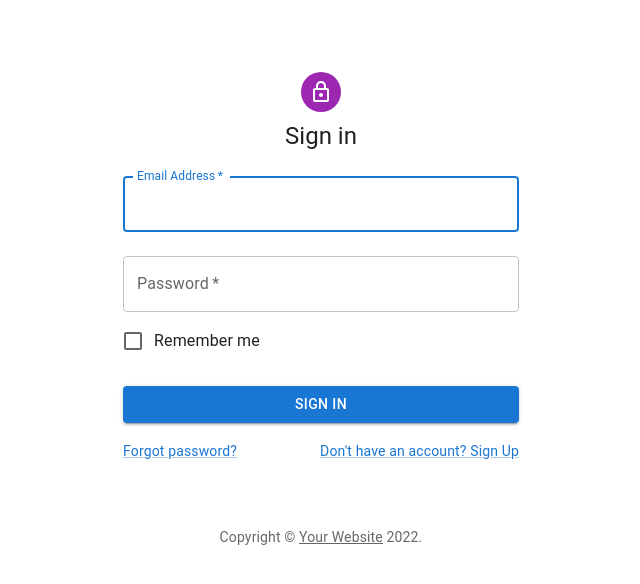
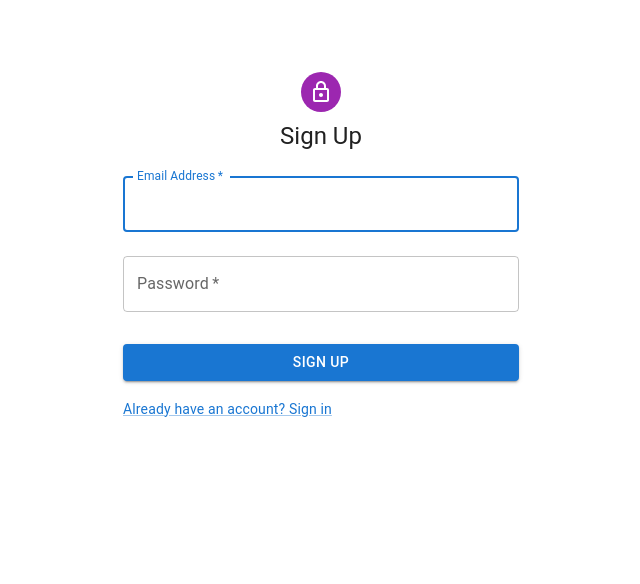
Before and after one commit to vajos/habit_track, a React (Create React App) app: page /SignUp in a window 1280 px wide. Shown: the top 584 px of the page, without its empty margins (319-959 px from the left). Built offline with nearby package versions, Linux system fonts and the light colour scheme.

Commit message:
added Routing,SignUp page

```diff
--- a/package.json
+++ b/package.json
@@ -4,16 +4,20 @@
   "version": "0.1.0",
   "private": true,
   "dependencies": {
+    "@date-io/date-fns": "^2.13.1",
     "@emotion/react": "^11.8.2",
     "@emotion/styled": "^11.8.1",
     "@mui/icons-material": "^5.5.1",
+    "@mui/lab": "^5.0.0-alpha.75",
     "@mui/material": "^5.5.3",
     "@testing-library/jest-dom": "^5.16.3",
     "@testing-library/react": "^12.1.4",
     "@testing-library/user-event": "^13.5.0",
+    "date-fns": "^2.28.0",
     "gh-pages": "^3.2.3",
     "react": "^18.0.0",
     "react-dom": "^18.0.0",
+    "react-router-dom": "^6.3.0",
     "react-scripts": "5.0.0",
     "web-vitals": "^2.1.4"
   },
--- a/src/App.js
+++ b/src/App.js
@@ -1,110 +1,20 @@
 import * as React from 'react';
-import Avatar from '@mui/material/Avatar';
-import Button from '@mui/material/Button';
-import CssBaseline from '@mui/material/CssBaseline';
-import TextField from '@mui/material/TextField';
-import FormControlLabel from '@mui/material/FormControlLabel';
-import Checkbox from '@mui/material/Checkbox';
-import Link from '@mui/material/Link';
-import Grid from '@mui/material/Grid';
-import Box from '@mui/material/Box';
-import LockOutlinedIcon from '@mui/icons-material/LockOutlined';
-import Typography from '@mui/material/Typography';
-import Container from '@mui/material/Container';
-import { createTheme, ThemeProvider } from '@mui/material/styles';
+import SignIn from "./pages/SignIn";
+import {BrowserRouter,Routes,Route} from "react-router-dom";
+import SignUp from "./pages/SignUp";
 
-function Copyright(props) {
+export default function App() {
+
+
   return (
-      <Typography variant="body2" color="text.secondary" align="center" {...props}>
-        {'Copyright © '}
-        <Link color="inherit" href="https://mui.com/">
-          Your Website
-        </Link>{' '}
-        {new Date().getFullYear()}
-        {'.'}
-      </Typography>
+      <BrowserRouter>
+        <Routes>
+          <Route path="/" element={  <SignIn></SignIn>}/>
+          <Route path="/SignUp" element={  <SignUp></SignUp>}/>
+        </Routes>
+
+      </BrowserRouter>
+
+
   );
 }
-
-const theme = createTheme();
-
-export default function SignIn() {
-  const handleSubmit = (event) => {
-    event.preventDefault();
-    const data = new FormData(event.currentTarget);
-    console.log({
-      email: data.get('email'),
-      password: data.get('password'),
-    });
-  };
-
-  return (
-      <ThemeProvider theme={theme}>
-        <Container component="main" maxWidth="xs">
-          <CssBaseline />
-          <Box
-              sx={{
-                marginTop: 8,
-                display: 'flex',
-                flexDirection: 'column',
-                alignItems: 'center',
-              }}
-          >
-            <Avatar sx={{ m: 1, bgcolor: 'secondary.main' }}>
-              <LockOutlinedIcon />
-            </Avatar>
-            <Typography component="h1" variant="h5">
-              Sign in
-            </Typography>
-            <Box component="form" onSubmit={handleSubmit} noValidate sx={{ mt: 1 }}>
-              <TextField
-                  margin="normal"
-                  required
-                  fullWidth
-                  id="email"
-                  label="Email Address"
-                  name="email"
-                  autoComplete="email"
-                  autoFocus
-              />
-              <TextField
-                  margin="normal"
-                  required
-                  fullWidth
-                  name="password"
-                  label="Password"
-                  type="password"
-                  id="password"
-                  autoComplete="current-password"
-              />
-              <FormControlLabel
-                  control={<Checkbox value="remember" color="primary" />}
-                  label="Remember me"
-              />
-              <Button
-                  type="submit"
-                  fullWidth
-                  variant="contained"
-                  sx={{ mt: 3, mb: 2 }}
-              >
-                Sign In
-              </Button>
-              <Grid container>
-                <Grid item xs>
-                  <Link href="#" variant="body2">
-                    Forgot password?
-                  </Link>
-                </Grid>
-                <Grid item>
-                  <Link href="#" variant="body2">
-                    {"Don't have an account? Sign Up"}
-                  </Link>
-                </Grid>
-              </Grid>
-            </Box>
-          </Box>
-          <Copyright sx={{ mt: 8, mb: 4 }} />
-        </Container>
-      </ThemeProvider>
-  );
-}
--- a/src/SignIn.js
+++ b/src/pages/SignIn.js
@@ -13,18 +13,7 @@ import Typography from '@mui/material/Typography';
 import Container from '@mui/material/Container';
 import { createTheme, ThemeProvider } from '@mui/material/styles';
 
-function Copyright(props) {
-    return (
-        <Typography variant="body2" color="text.secondary" align="center" {...props}>
-            {'Copyright © '}
-            <Link color="inherit" href="https://mui.com/">
-                Your Website
-            </Link>{' '}
-            {new Date().getFullYear()}
-            {'.'}
-        </Typography>
-    );
-}
+
 
 const theme = createTheme();
 
@@ -96,14 +85,13 @@ export default function SignIn() {
                                 </Link>
                             </Grid>
                             <Grid item>
-                                <Link href="#" variant="body2">
+                                <Link href="/SignUp" variant="body2">
                                     {"Don't have an account? Sign Up"}
                                 </Link>
                             </Grid>
                         </Grid>
                     </Box>
                 </Box>
-                <Copyright sx={{ mt: 8, mb: 4 }} />
             </Container>
         </ThemeProvider>
     );
--- /dev/null
+++ b/src/pages/SignUp.js
@@ -0,0 +1,89 @@
+import * as React from 'react';
+import Avatar from '@mui/material/Avatar';
+import Button from '@mui/material/Button';
+import CssBaseline from '@mui/material/CssBaseline';
+import TextField from '@mui/material/TextField';
+import FormControlLabel from '@mui/material/FormControlLabel';
+import Checkbox from '@mui/material/Checkbox';
+import Link from '@mui/material/Link';
+import Grid from '@mui/material/Grid';
+import Box from '@mui/material/Box';
+import LockOutlinedIcon from '@mui/icons-material/LockOutlined';
+import Typography from '@mui/material/Typography';
+import Container from '@mui/material/Container';
+import { createTheme, ThemeProvider } from '@mui/material/styles';
+
+
+const theme = createTheme();
+
+export default function SignUp() {
+  const handleSubmit = (event) => {
+    event.preventDefault();
+    const data = new FormData(event.currentTarget);
+    console.log({
+      email: data.get('email'),
+      password: data.get('password'),
+    });
+  };
+
+  return (
+      <ThemeProvider theme={theme}>
+        <Container component="main" maxWidth="xs">
+          <CssBaseline />
+          <Box
+              sx={{
+                marginTop: 8,
+                display: 'flex',
+                flexDirection: 'column',
+                alignItems: 'center',
+              }}
+          >
+            <Avatar sx={{ m: 1, bgcolor: 'secondary.main' }}>
+              <LockOutlinedIcon />
+            </Avatar>
+            <Typography component="h1" variant="h5">
+              Sign Up
+            </Typography>
+            <Box component="form" onSubmit={handleSubmit} noValidate sx={{ mt: 1 }}>
+              <TextField
+                  margin="normal"
+                  required
+                  fullWidth
+                  id="email"
+                  label="Email Address"
+                  name="email"
+                  autoComplete="email"
+                  autoFocus
+              />
+              <TextField
+                  margin="normal"
+                  required
+                  fullWidth
+                  name="password"
+                  label="Password"
+                  type="password"
+                  id="password"
+                  autoComplete="current-password"
+              />
+
+              <Button
+                  type="submit"
+                  fullWidth
+                  variant="contained"
+                  sx={{ mt: 3, mb: 2 }}
+              >
+                Sign Up
+              </Button>
+
+                <Grid item>
+                  <Link href="/" variant="body2">
+                    {"Already have an account? Sign in"}
+                  </Link>
+                </Grid>
+
+            </Box>
+          </Box>
+        </Container>
+      </ThemeProvider>
+  );
+}
```
Also changed, not shown: 1 other file (tests, documents, lock files or other folders).
